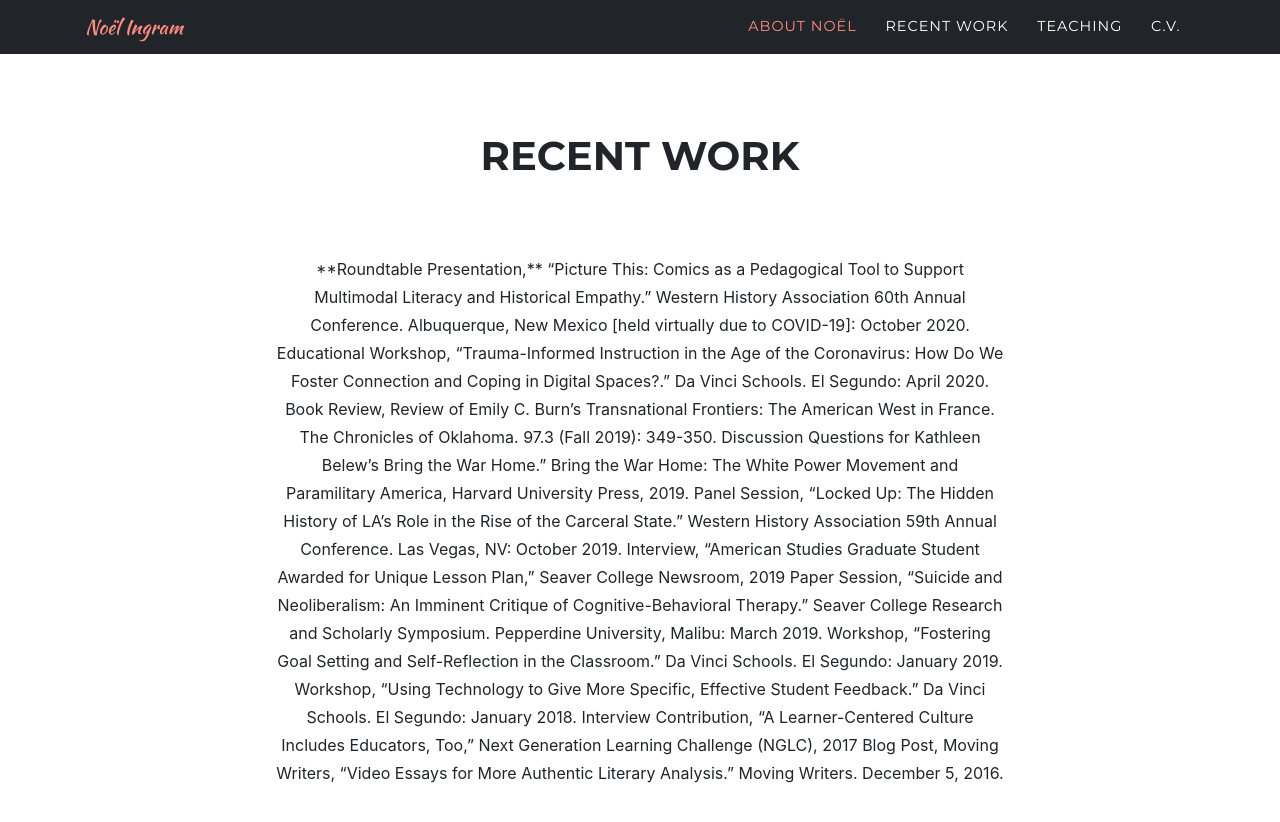
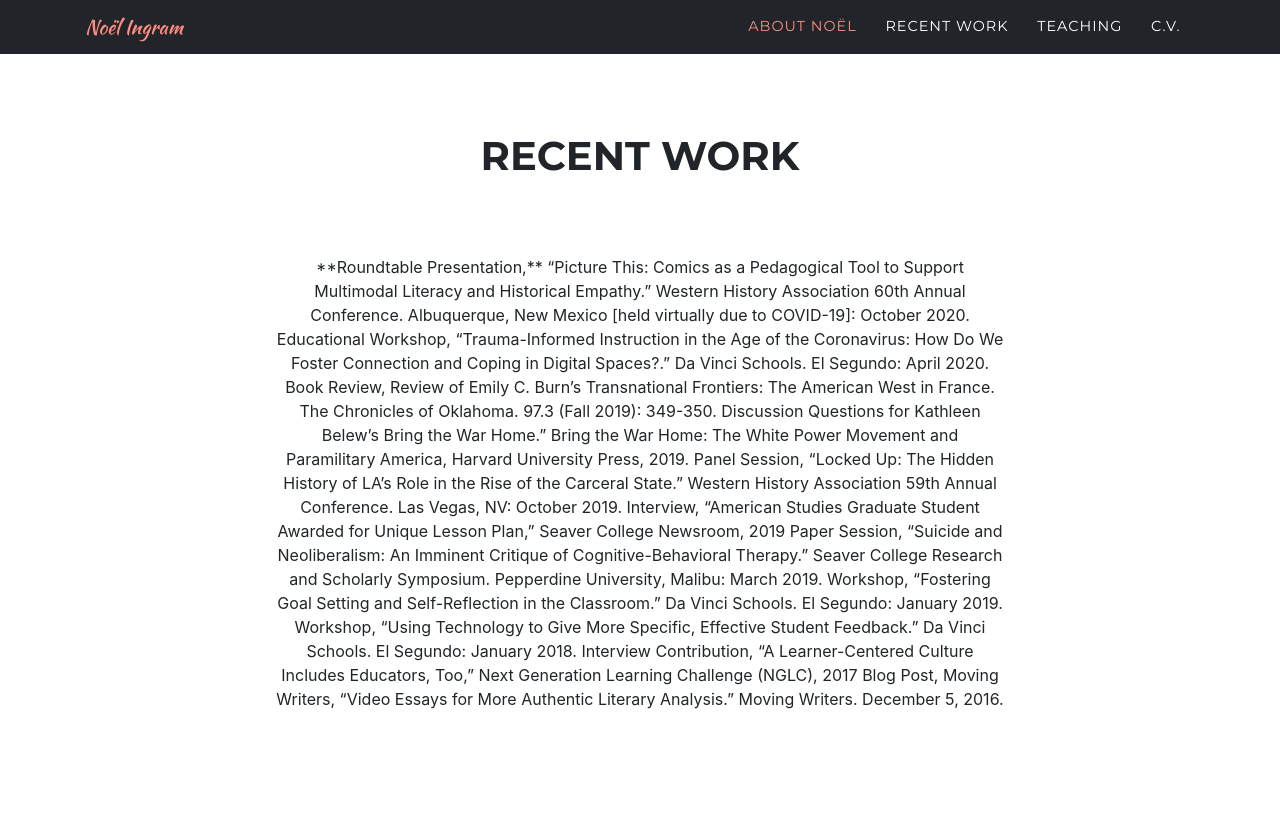
Before and after one commit to neingram/noel, a Jekyll site: the page built from index.md, in a window 1280 px wide and 900 px high, scrolled down 940 px. Shown: the top 822 px of the window. Built offline with Jekyll 4.4.1, drawn with Linux system fonts in a browser that asks for light colours; some web fonts are replaced.

Commit message:
Update timeline.html

```diff
--- a/_includes/timeline.html
+++ b/_includes/timeline.html
@@ -1,5 +1,5 @@
 <!-- Timeline -->
-  <section class="page-section" id="{{ site.data.sitetext.about.section | default: "about" }}">
+  <section class="page-section" id="{{ site.data.sitetext.recent-work.section | default: "recent work" }}">
     <div class="container">
       <div class="row">
         <div class="col-lg-12 text-center">
@@ -10,7 +10,7 @@
 	  <div class="row">
 		<div class="col-lg-8 mx-auto text-center">
 		  <div class="large text-muted">{{ site.data.sitetext.about.text | markdownify }}</div>
-			<p> **Roundtable Presentation,** “Picture This: Comics as a Pedagogical Tool to Support Multimodal Literacy and Historical Empathy.” Western History Association 60th Annual Conference. Albuquerque, New Mexico [held virtually due to COVID-19]: October 2020.
+**Roundtable Presentation,** “Picture This: Comics as a Pedagogical Tool to Support Multimodal Literacy and Historical Empathy.” Western History Association 60th Annual Conference. Albuquerque, New Mexico [held virtually due to COVID-19]: October 2020.
 
 Educational Workshop, “Trauma-Informed Instruction in the Age of the Coronavirus: How Do We Foster Connection and Coping in Digital Spaces?.” Da Vinci Schools. El Segundo: April 2020.
 
```
